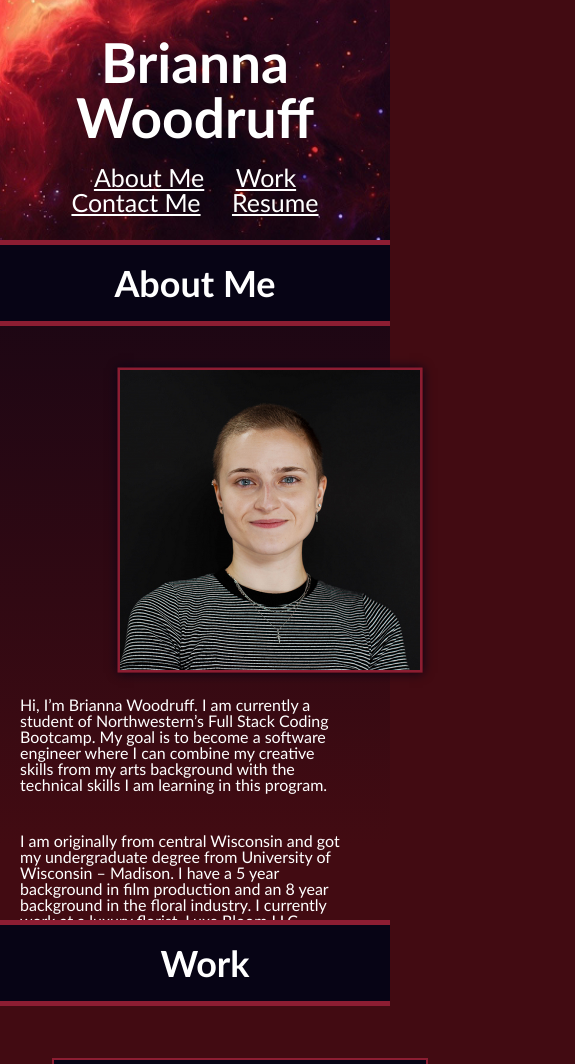
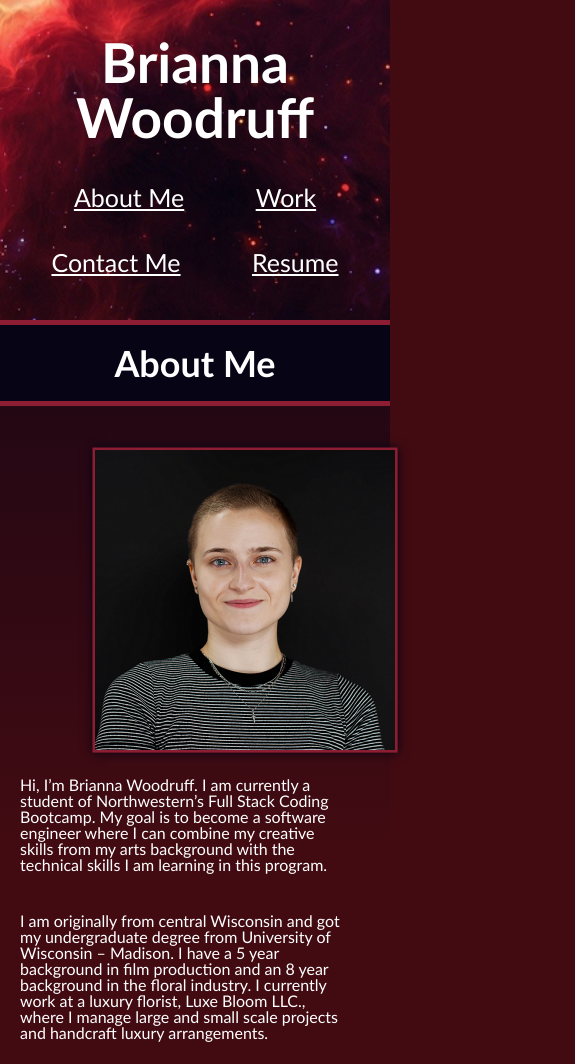
Before and after one commit to briannawoodruff/Portfolio, a plain HTML site: page index.html in a window 390 px wide. Shown: the top 1064 px of the page, 575 px wide, since content can reach past the window. Drawn offline with Linux system fonts and the light colour scheme.

Commit message:
mobile css fix

```diff
--- a/assets/css/style.css
+++ b/assets/css/style.css
@@ -322,6 +322,10 @@ a:hover a {
       text-align: center;
     }
 
+    nav ul li {
+      padding: 20px;
+    }
+
     ul {
       text-align: center;
       margin-bottom: 50px;
@@ -331,14 +335,14 @@ a:hover a {
     .avatar {
       width: 100%;
       margin-bottom: -130px;
-      margin-left: -35px;
+      margin-left: -60px;
       margin-right: 100px;
       margin-top: -100px;
     }
 
     .About-Me {
       margin-bottom: 80px;
-      height: 525px;
+      height: 600px;
     }
 
     section {
```
